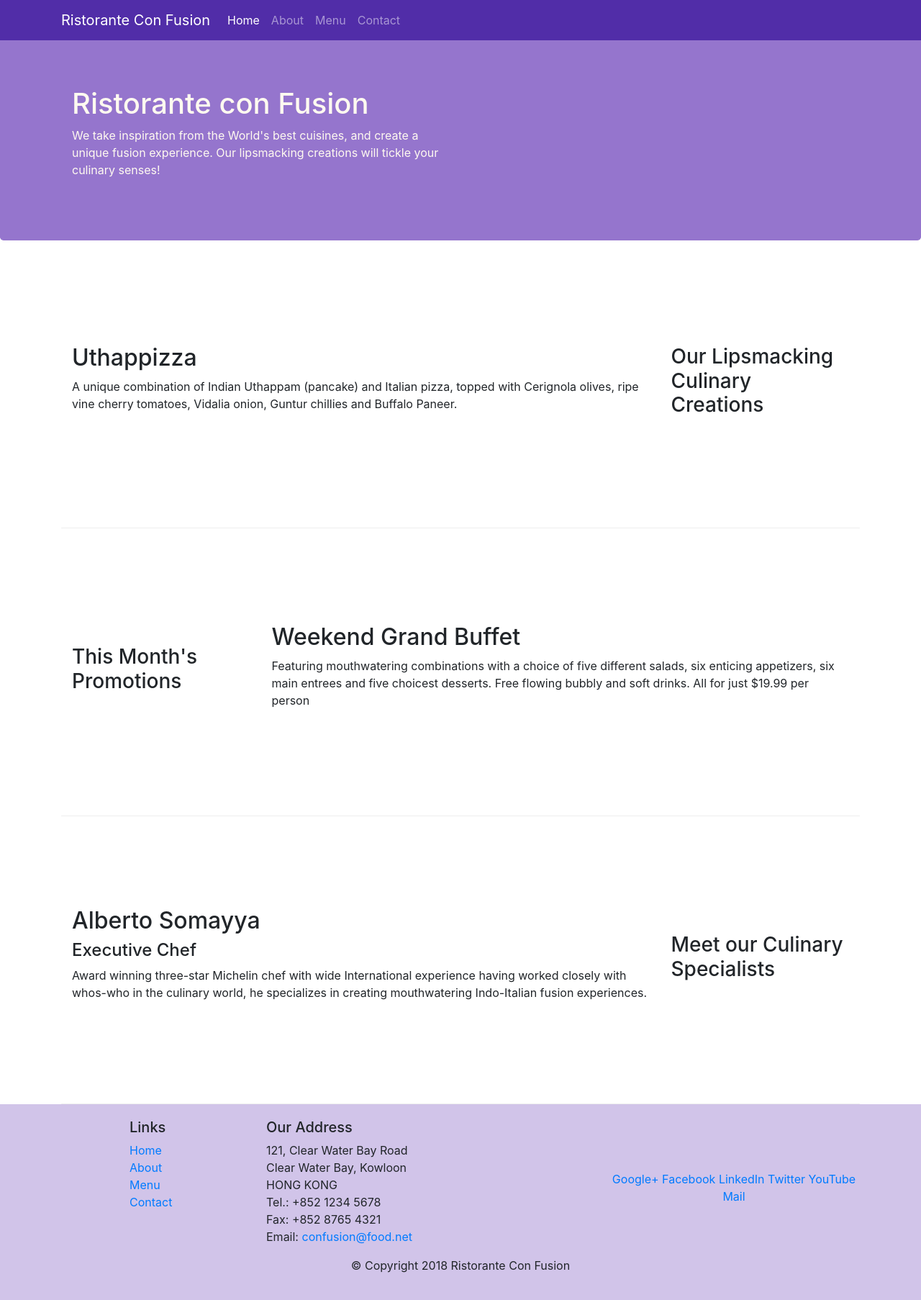
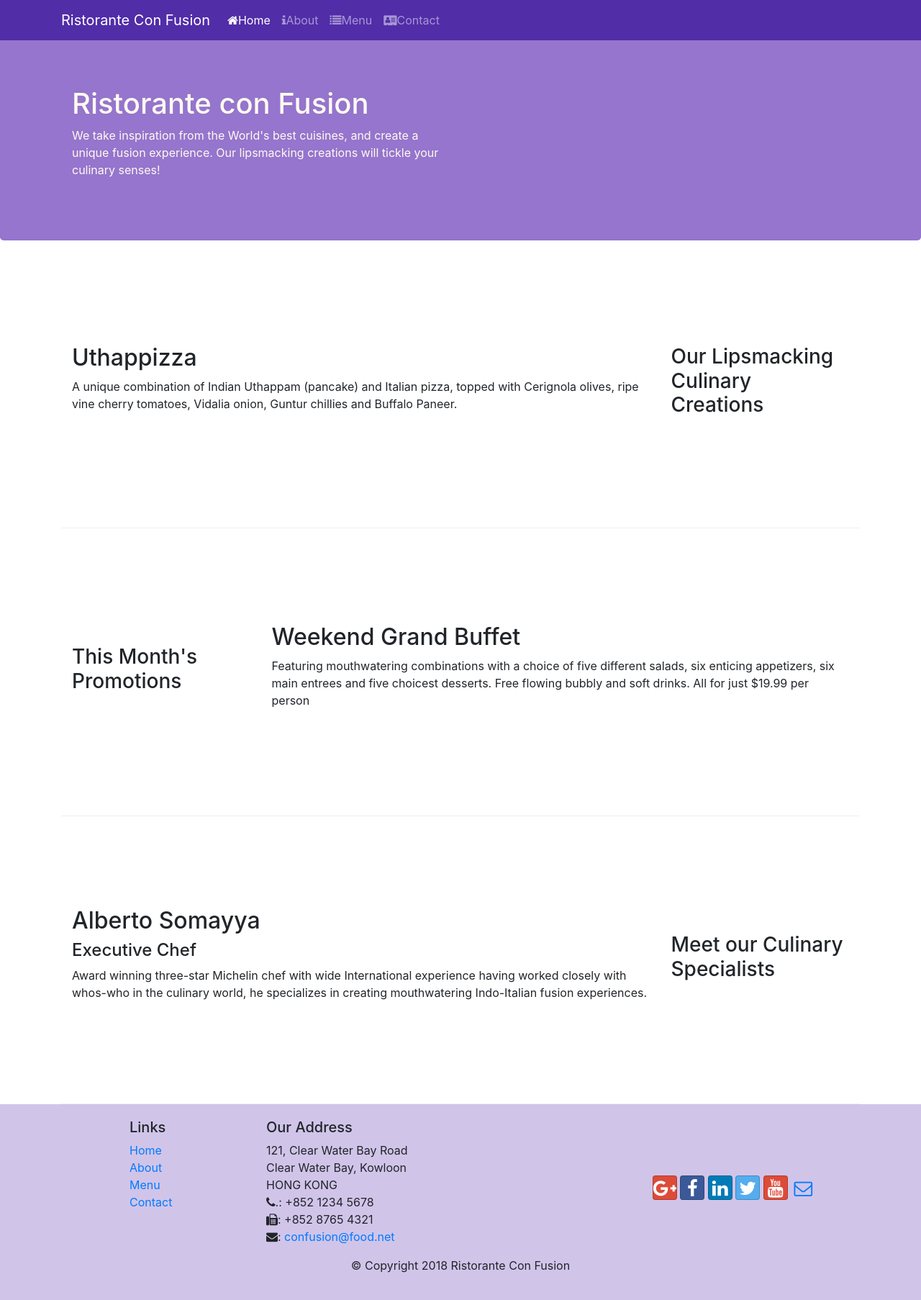
Before and after one commit to CrystalZhou0529/node-test, a website: page index.html in a window 1280 px wide. Shown: the whole page at 72% size. Drawn offline with nearby package versions, Linux system fonts and the light colour scheme.

Commit message:
Icon fonts

```diff
--- a/index.html
+++ b/index.html
@@ -7,6 +7,8 @@
   <meta http-equiv="X-UA-Compatible" contents="IE=edge">
 
   <link rel="stylesheet" href="node_modules/bootstrap/dist/css/bootstrap.min.css">
+  <link rel="stylesheet" href="node_modules/font-awesome/css/font-awesome.min.css">
+  <link rel="stylesheet" href="node_modules/bootstrap-social/bootstrap-social.css">
   <link rel="stylesheet" href="css/style.css">
   <title>Ristorante Con Fusion</title>
 </head>
@@ -20,10 +22,10 @@
       <a class="navbar-brand" href="#">Ristorante Con Fusion</a>
       <div class="collapse navbar-collapse" id="Navbar">
         <ul class="navbar-nav mr-auto">
-          <li class="nav-item active"><a class="nav-link" href="#">Home</a></li>
-          <li class="nav-item"><a class="nav-link" href="aboutus.html">About</a></li>
-          <li class="nav-item"><a class="nav-link" href="#">Menu</a></li>
-          <li class="nav-item"><a class="nav-link" href="#">Contact</a></li>
+          <li class="nav-item active"><a class="nav-link" href="#"><span class="fa fa-home"></span>Home</a></li>
+          <li class="nav-item"><a class="nav-link" href="aboutus.html"><span class="fa fa-info"></span>About</a></li>
+          <li class="nav-item"><a class="nav-link" href="#"><span class="fa fa-list"></span>Menu</a></li>
+          <li class="nav-item"><a class="nav-link" href="#"><span class="fa fa-address-card"></span>Contact</a></li>
         </ul>
       </div>
     </div>
@@ -91,22 +93,22 @@
         <div class="col-7 col-sm-5">
           <h5>Our Address</h5>
           <address>
-		              121, Clear Water Bay Road<br>
-		              Clear Water Bay, Kowloon<br>
-		              HONG KONG<br>
-		              Tel.: +852 1234 5678<br>
-		              Fax: +852 8765 4321<br>
-		              Email: <a href="mailto:confusion@food.net">confusion@food.net</a>
-		           </address>
+            121, Clear Water Bay Road<br>
+            Clear Water Bay, Kowloon<br>
+            HONG KONG<br>
+            <i class="fa fa-phone"></i>.: +852 1234 5678<br>
+            <i class="fa fa-fax"></i>: +852 8765 4321<br>
+            <i class="fa fa-envelope"></i>: <a href="mailto:confusion@food.net">confusion@food.net</a>
+          </address>
         </div>
         <div class="col-12 col-sm-4 align-self-center">
           <div class="text-center">
-            <a href="http://google.com/+">Google+</a>
-            <a href="http://www.facebook.com/profile.php?id=">Facebook</a>
-            <a href="http://www.linkedin.com/in/">LinkedIn</a>
-            <a href="http://twitter.com/">Twitter</a>
-            <a href="http://youtube.com/">YouTube</a>
-            <a href="mailto:">Mail</a>
+            <a class="btn btn-social-icon btn-google" href="http://google.com/+"><i class="fa fa-google-plus"></i></a>
+            <a class="btn btn-social-icon btn-facebook" href="http://www.facebook.com/profile.php?id="><i class="fa fa-facebook"></i></a>
+            <a class="btn btn-social-icon btn-linkedin" href="http://www.linkedin.com/in/"><i class="fa fa-linkedin"></i></a>
+            <a class="btn btn-social-icon btn-twitter" href="http://twitter.com/"><i class="fa fa-twitter"></i></a>
+            <a class="btn btn-social-icon btn-google" href="http://youtube.com/"><i class="fa fa-youtube"></i></a>
+            <a class="btn btn-social-icon" href="mailto:"><i class="fa fa-envelope-o"></i></a>
           </div>
         </div>
       </div>
--- a/package.json
+++ b/package.json
@@ -14,7 +14,10 @@
     "lite-server": "^2.3.0"
   },
   "dependencies": {
+    "@fortawesome/fontawesome-free": "^5.15.4",
     "bootstrap": "^4.0.0",
+    "bootstrap-social": "^5.1.1",
+    "font-awesome": "^4.7.0",
     "popper.js": "^1.16.1"
   }
 }
```
Also changed, not shown: aboutus.html (+19 -17 lines), 1 other file.
